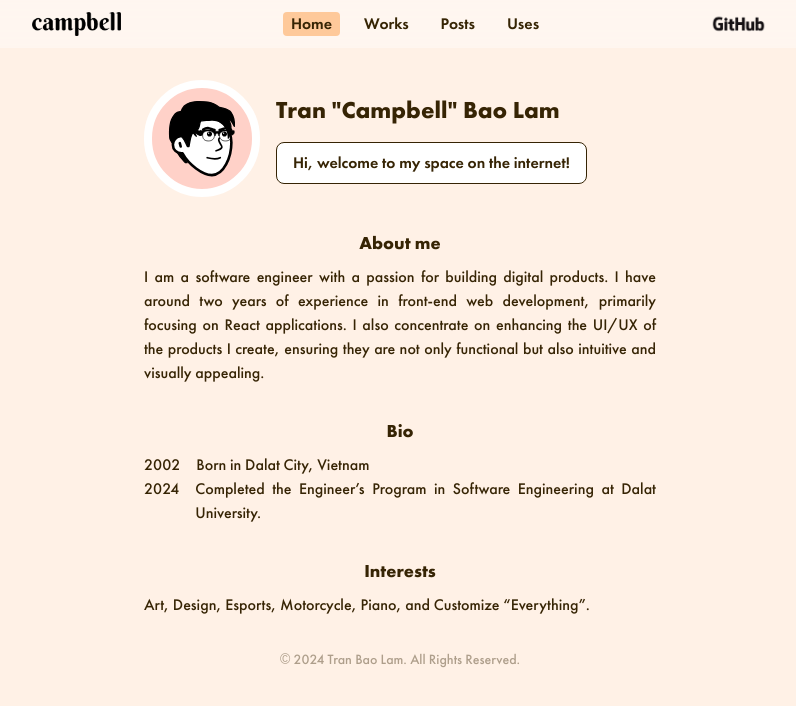
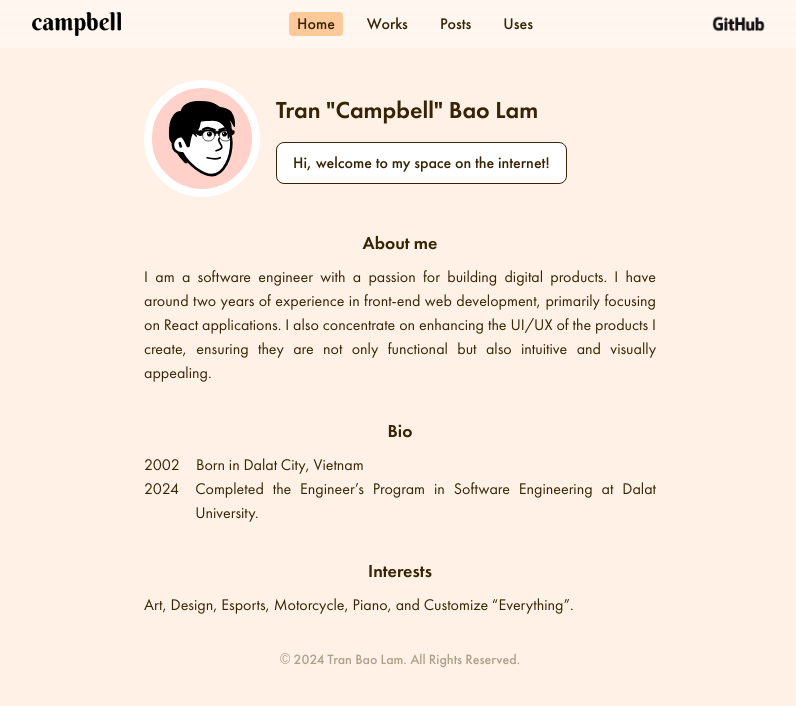
Before and after one commit to tranbaolam26902/campbells-corner, a Next.js app: page / in a window 1280 px wide. Shown: the top 706 px of the page, without its empty margins (240-1036 px from the left). Built offline with nearby package versions, Linux system fonts and the light colour scheme.

Commit message:
reduce font weight

```diff
--- a/src/components/home/BioSection.tsx
+++ b/src/components/home/BioSection.tsx
@@ -20,7 +20,7 @@ export default function BioSection() {
                 {bio.map((item, index) => (
                     <li
                         key={index}
-                        className='flex gap-x-4 break-words text-justify font-medium'
+                        className='flex gap-x-4 break-words text-justify'
                     >
                         <span>{item.time}</span>
                         <span>{item.info}</span>
--- a/src/components/home/GreetingSection.tsx
+++ b/src/components/home/GreetingSection.tsx
@@ -6,7 +6,7 @@ export default function GreetingSection() {
         <section className='items-center gap-x-4 sm:flex'>
             <Avatar />
             <div>
-                <h1 className='mb-4 mt-4 text-center text-2xl font-bold sm:mt-0 sm:text-left'>
+                <h1 className='mb-4 mt-4 text-center text-2xl font-semibold sm:mt-0 sm:text-left'>
                     Tran &#34;Campbell&#34; Bao Lam
                 </h1>
                 <MessageDialog message='Hi, welcome to my space on the internet!' />
--- a/src/components/home/IntroduceSection.tsx
+++ b/src/components/home/IntroduceSection.tsx
@@ -13,7 +13,7 @@ export default function IntroduceSection({
     return (
         <section>
             <SectionHeader header={header} />
-            <p className='break-words text-justify font-medium'>{content}</p>
+            <p className='break-words text-justify'>{content}</p>
         </section>
     );
 }
--- a/src/components/home/SectionHeader.tsx
+++ b/src/components/home/SectionHeader.tsx
@@ -3,5 +3,5 @@ interface SectionHeaderProps {
 }
 
 export default function SectionHeader({ header }: SectionHeaderProps) {
-    return <h2 className='mb-2 text-center text-lg font-bold'>{header}</h2>;
+    return <h2 className='mb-2 text-center text-lg font-semibold'>{header}</h2>;
 }
--- a/src/components/shared/Header/NavItem.tsx
+++ b/src/components/shared/Header/NavItem.tsx
@@ -16,7 +16,7 @@ export function NavItem({ href, name }: NavItemProps) {
     return (
         <Link
             href={href}
-            className={`rounded px-2 font-semibold underline-offset-4 ${pathname === href ? 'bg-accent-200' : 'hover:underline'}`}
+            className={`rounded px-2 font-medium underline-offset-4 ${pathname === href ? 'bg-accent-200' : 'hover:underline'}`}
         >
             {name}
         </Link>
@@ -29,7 +29,7 @@ export function MobileNavItem({ href, name, onClick }: NavItemProps) {
     return (
         <Link
             href={href}
-            className={`px-4 py-2 text-left font-semibold underline-offset-4 ${pathname === href ? 'bg-accent-200' : 'hover:bg-gray-100'}`}
+            className={`px-4 py-2 text-left font-medium underline-offset-4 ${pathname === href ? 'bg-accent-200' : 'hover:bg-gray-100'}`}
             onClick={onClick}
         >
             {name}
--- a/src/components/shared/MessageDialog.tsx
+++ b/src/components/shared/MessageDialog.tsx
@@ -4,7 +4,7 @@ interface MessageDialogProps {
 
 export default function MessageDialog({ message }: MessageDialogProps) {
     return (
-        <div className='mx-auto flex w-fit animate-typewriter justify-center rounded-lg border border-ebony bg-white px-4 py-2 font-semibold sm:mx-0'>
+        <div className='mx-auto flex w-fit animate-typewriter justify-center rounded-lg border border-ebony bg-white px-4 py-2 font-medium sm:mx-0'>
             <h4 className='text-nowrap animate-cursor overflow-hidden text-center'>
                 {message}
             </h4>
```
